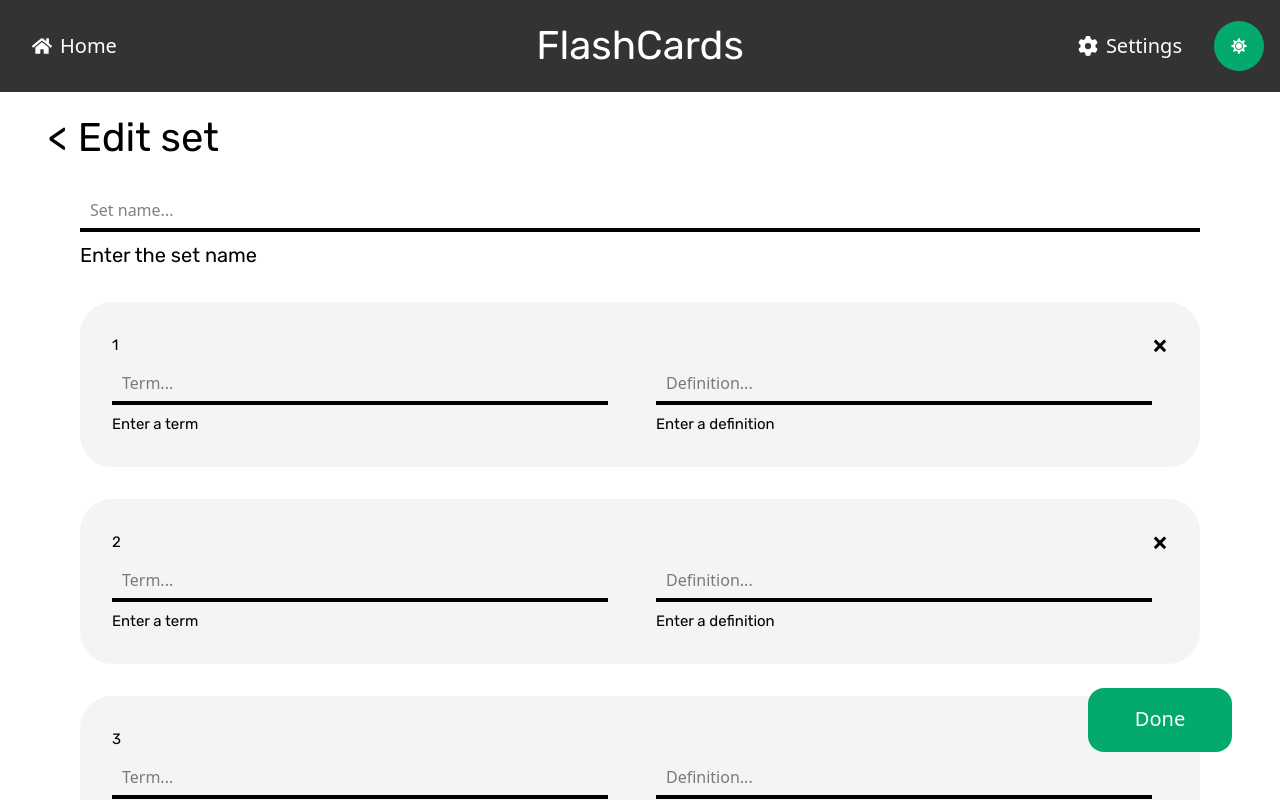
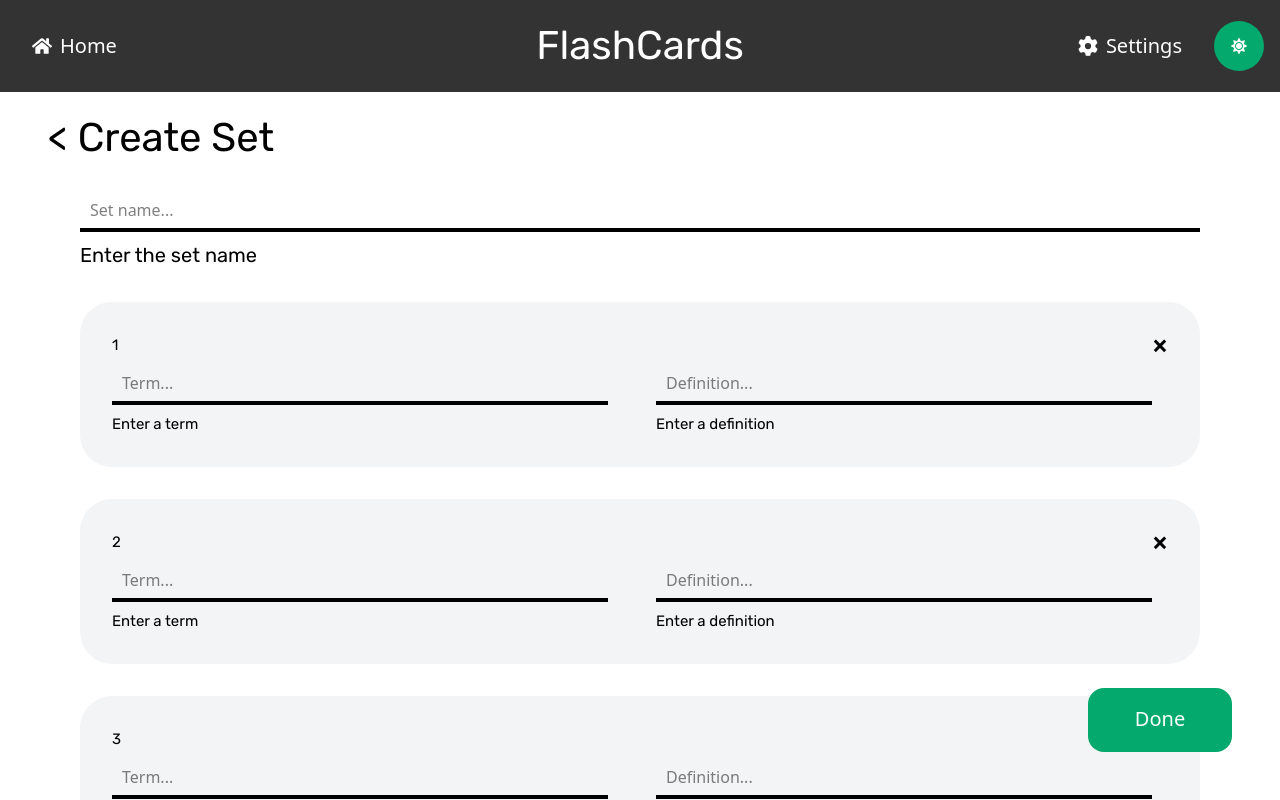
Before and after one commit to SamB221/FastFlashCards, a React (Vite) app: page /create in a window 1280 px wide. Shown: the top 800 px of the page. Built offline with nearby package versions, Linux system fonts and the light colour scheme.

Commit message:
Changed text on edit page vs create page

```diff
--- a/src/pages/CreateSetPage.jsx
+++ b/src/pages/CreateSetPage.jsx
@@ -150,7 +150,7 @@ const CreateSetPage = () => {
                 </div>
             </div>
 
-            <Title title="Edit set" back="true" />
+            <Title title={id ? "Edit " + id : "Create Set"} back="true" />
 
             <div id="setBuildingBox">
                 <input
@@ -159,8 +159,9 @@ const CreateSetPage = () => {
                     className="textInput2"
                     id="setName"
                     name="firstname"
+                    defaultValue={id || ""}
                     placeholder="Set name..." />
-                <label htmlFor="setName"><p>Enter the set name</p></label>
+                <label htmlFor="setName"><p>{id ? "Edit set name" : "Enter the set name"}</p></label>
 
                 <div id="cardBuilders">
                     {cards.map((cardId, index) => (
@@ -183,7 +184,7 @@ const CreateSetPage = () => {
             </div>
 
             <form className="lowerRight grnBtn" onClick={handleSubmit}>
-                <input type="button" value="Done" />
+                <input type="button" value={id ? "Save Changes" : "Done"} />
             </form>
         </>
     );
```
